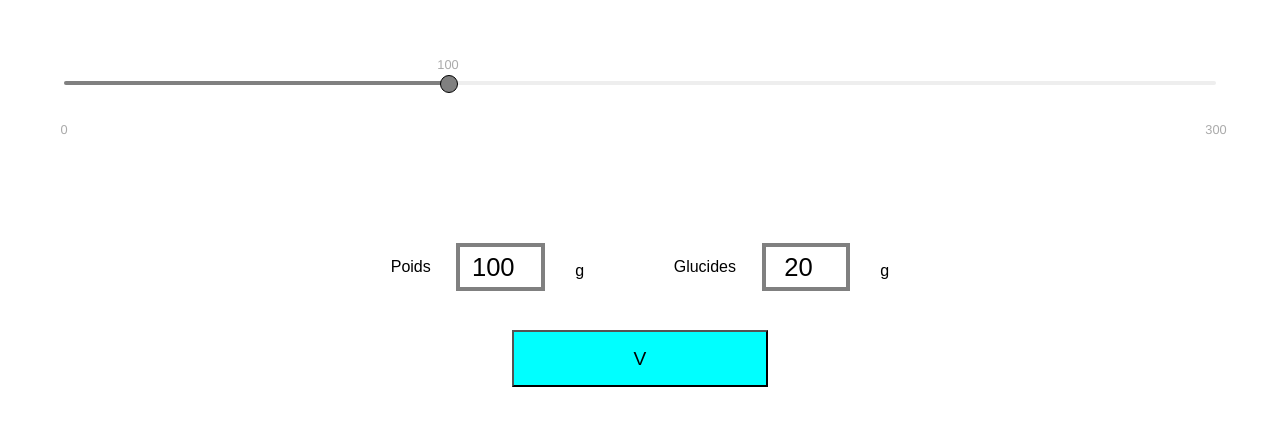
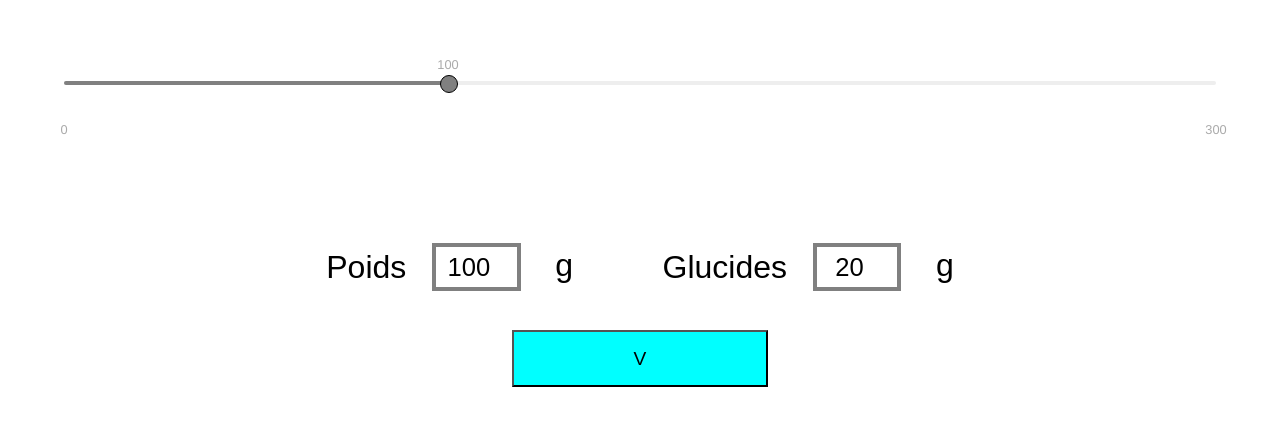
Before and after one commit to WildCodeSchool/Paris-0919-P2-Diabete, a React (Create React App) app in the folder ohmyg/: page / in a window 1280 px wide. Shown: the part 205-630 px from the top of the page. Built offline with nearby package versions, Linux system fonts and the light colour scheme.

Commit message:
font-size of label

```diff
--- a/ohmyg/src/components/pages/calculation/CarbCalculation.css
+++ b/ohmyg/src/components/pages/calculation/CarbCalculation.css
@@ -85,3 +85,7 @@ button{
    input{
       font-size: 1.6em;
    }
+
+   label{
+      font-size: 2em;
+   }
```
